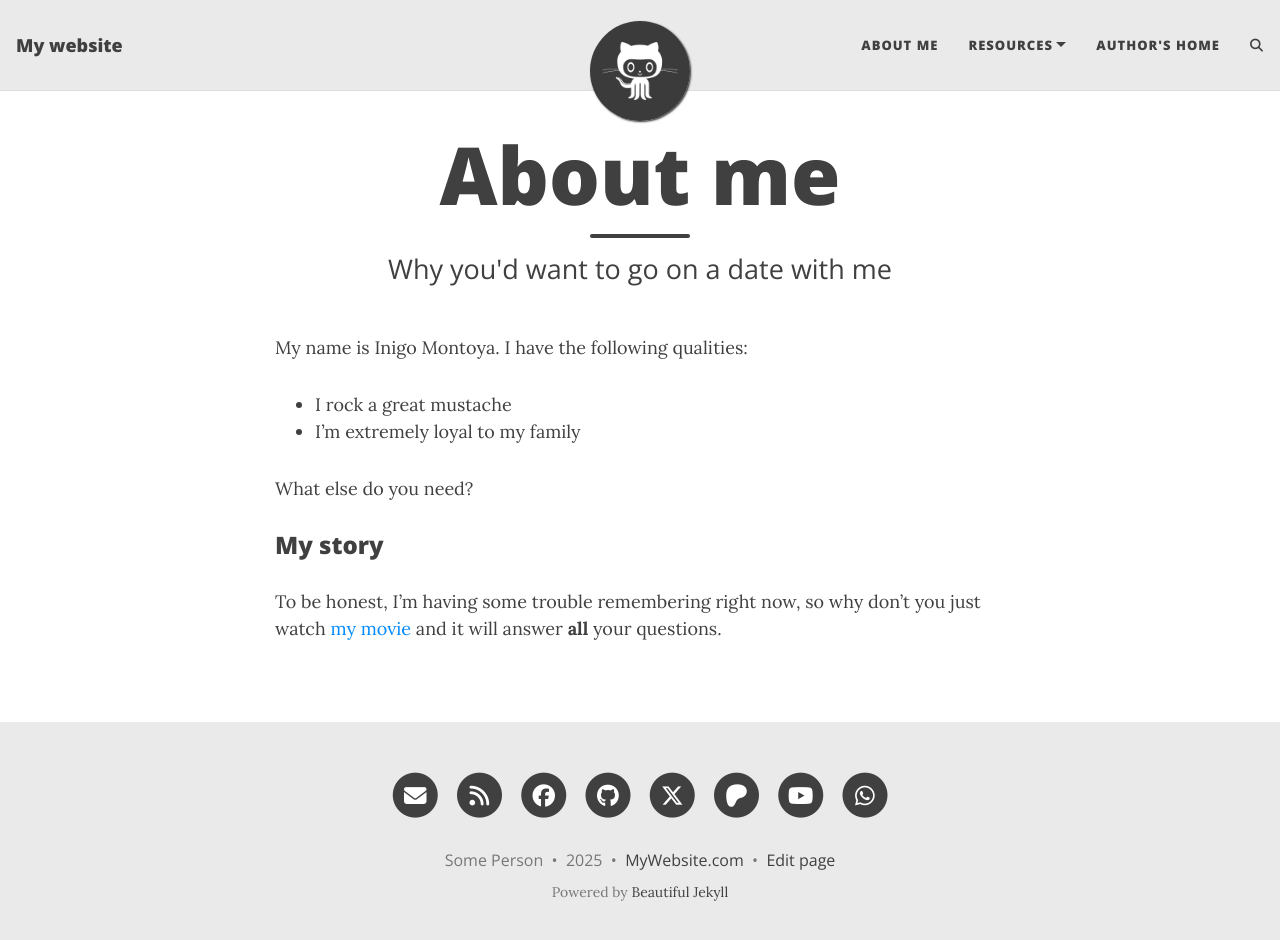
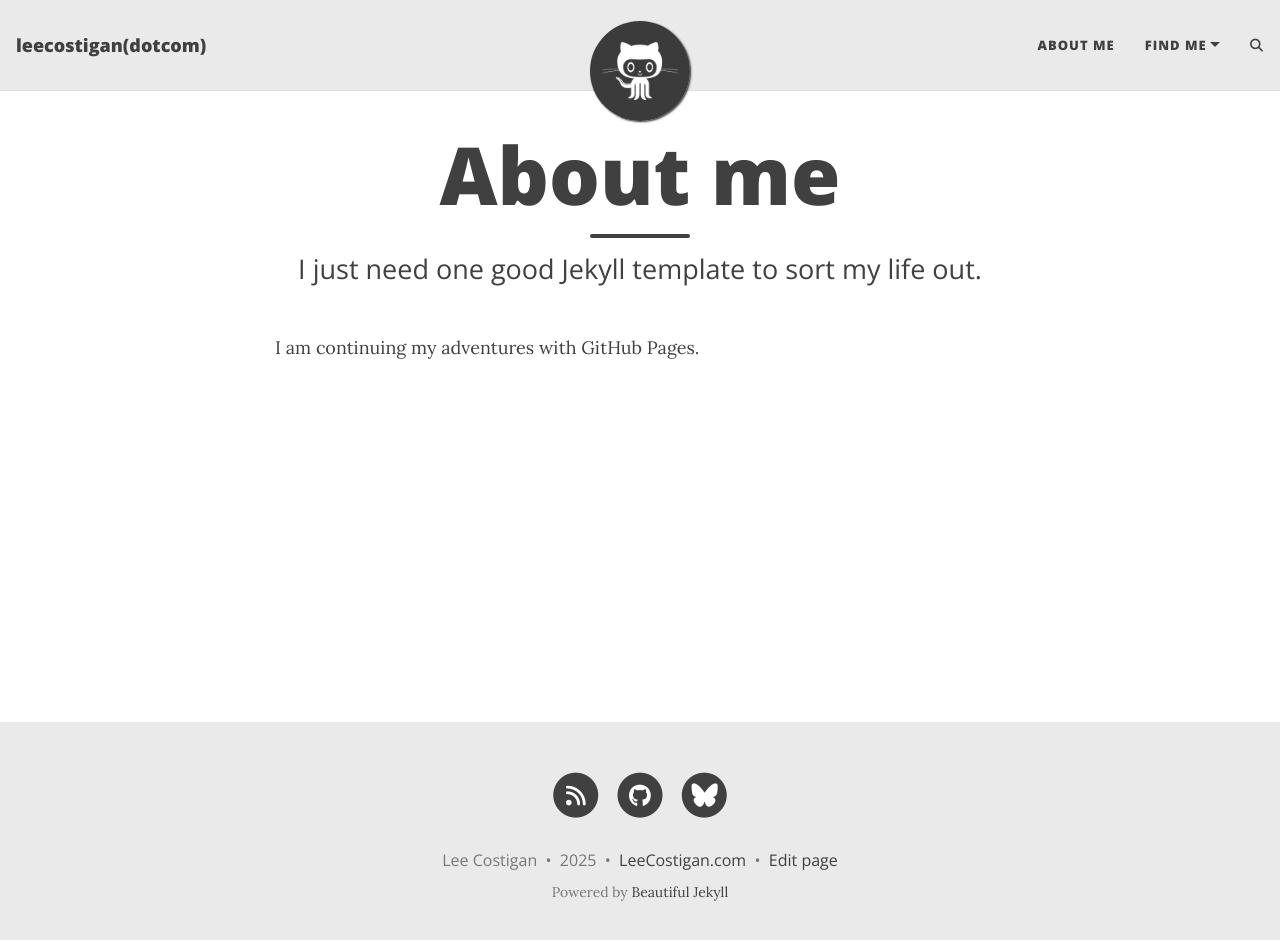
Before and after one commit to lee-costigan/website, a Jekyll site: the page built from aboutme.md, in a window 1280 px wide and 953 px high. Shown: the top 940 px of the window. Built offline with Jekyll 4.4.1, drawn with Linux system fonts in a browser that asks for light colours; comment, search, counter and statistics services are not loaded.

Commit message:
config changes

```diff
--- a/_config.yml
+++ b/_config.yml
@@ -10,10 +10,10 @@
 ############################
 
 # Name of website
-title: My website
+title: leecostigan(dotcom)
 
 # Your name to show in the footer
-author: Some Person
+author: Lee Costigan
 
 ###############################################
 # --- List of links in the navigation bar --- #
@@ -21,10 +21,9 @@ author: Some Person
 
 navbar-links:
   About Me: "aboutme"
-  Resources:
-    - Beautiful Jekyll: "https://beautifuljekyll.com"
-    - Learn markdown: "https://www.markdowntutorial.com/"
-  Author's home: "https://deanattali.com"
+  Find Me:
+    - Bluesky: "https://bsky.app/profile/leecostigan.com"
+    - Backloggd: "https://backloggd.com/u/LeeCostigan/"
 
 ################
 # --- Logo --- #
@@ -50,14 +49,14 @@ round-avatar: true
 # You can change the order that they show up on the page by changing the order here.
 # Uncomment the links you want to show and add your information to each one.
 social-network-links:
-  email: "someone@example.com"
+#  email: "leecostigan@me.com"
   rss: true  # remove this line if you don't want to show an RSS link at the bottom
-  facebook: deanattali
-  github: daattali
-  twitter: daattali
-  patreon: DeanAttali
-  youtube: "@daattali"
-  whatsapp: 15551212
+#  facebook: deanattali
+  github: lee-costigan
+#  twitter: daattali
+#  patreon: DeanAttali
+#  youtube: "@daattali"
+#  whatsapp: 15551212
 #  medium: yourname
 #  reddit: yourname or r/yoursubreddit
 #  linkedin: daattali
@@ -73,7 +72,7 @@ social-network-links:
 #  telegram: yourname
 #  calendly: yourname
 #  mastodon: instance.url/@username
-#  bluesky: yourname
+  bluesky: leecostigan.com
 #  ORCID: your ORCID ID
 #  google-scholar: your google scholar
 #  discord: "invite_code" or "users/userid" or "invite/invite_code"
@@ -102,7 +101,7 @@ share-links-active:
 
 # How to display the link to your website in the footer
 # Remove this if you don't want a link in the footer
-url-pretty: "MyWebsite.com"
+url-pretty: "LeeCostigan.com"
 
 # Add the website title to the title of every page
 title-on-all-pages: true
--- a/aboutme.md
+++ b/aboutme.md
@@ -1,16 +1,7 @@
 ---
 layout: page
 title: About me
-subtitle: Why you'd want to go on a date with me
+subtitle: I just need one good Jekyll template to sort my life out.
 ---
 
-My name is Inigo Montoya. I have the following qualities:
-
-- I rock a great mustache
-- I'm extremely loyal to my family
-
-What else do you need?
-
-### My story
-
-To be honest, I'm having some trouble remembering right now, so why don't you just watch [my movie](https://en.wikipedia.org/wiki/The_Princess_Bride_%28film%29) and it will answer **all** your questions.
+I am continuing my adventures with GitHub Pages.
```
